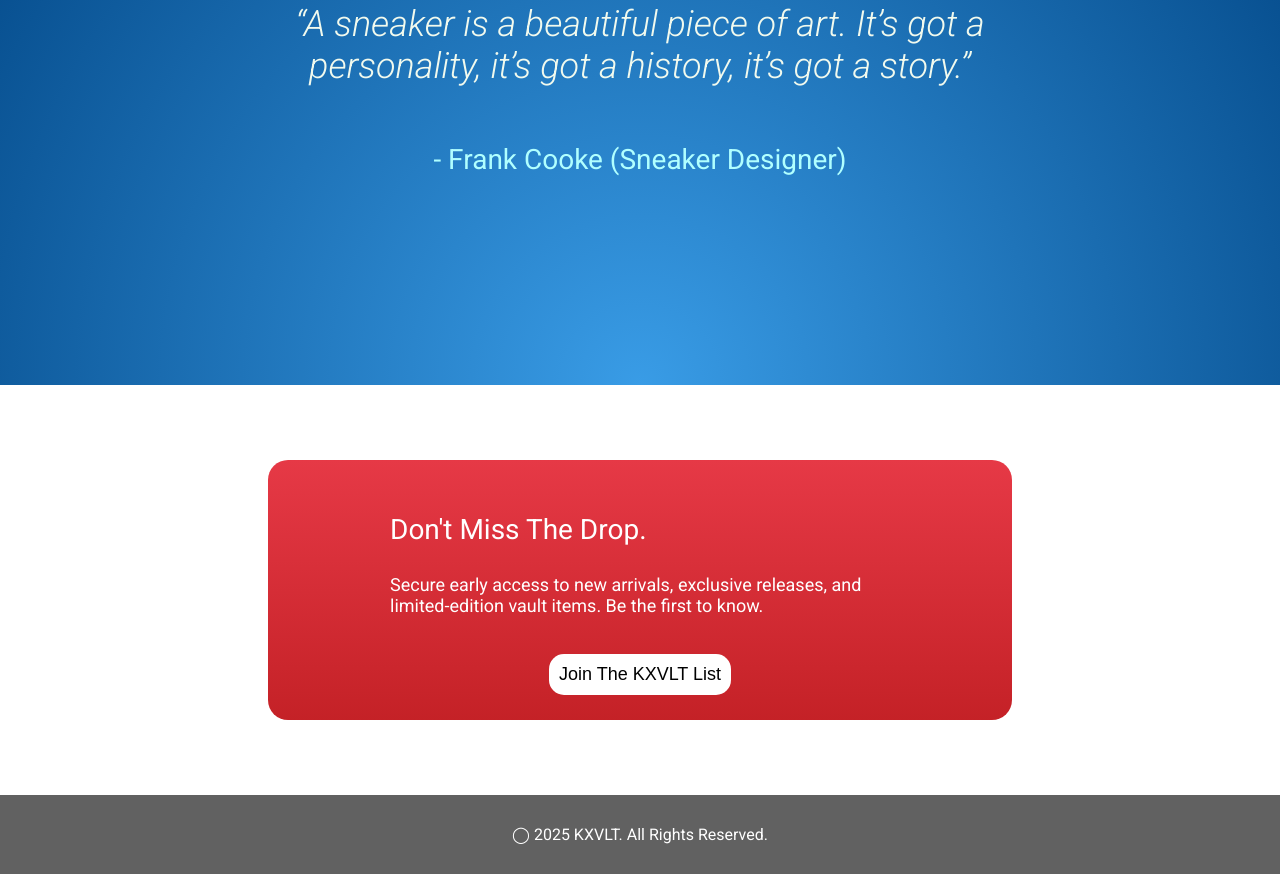
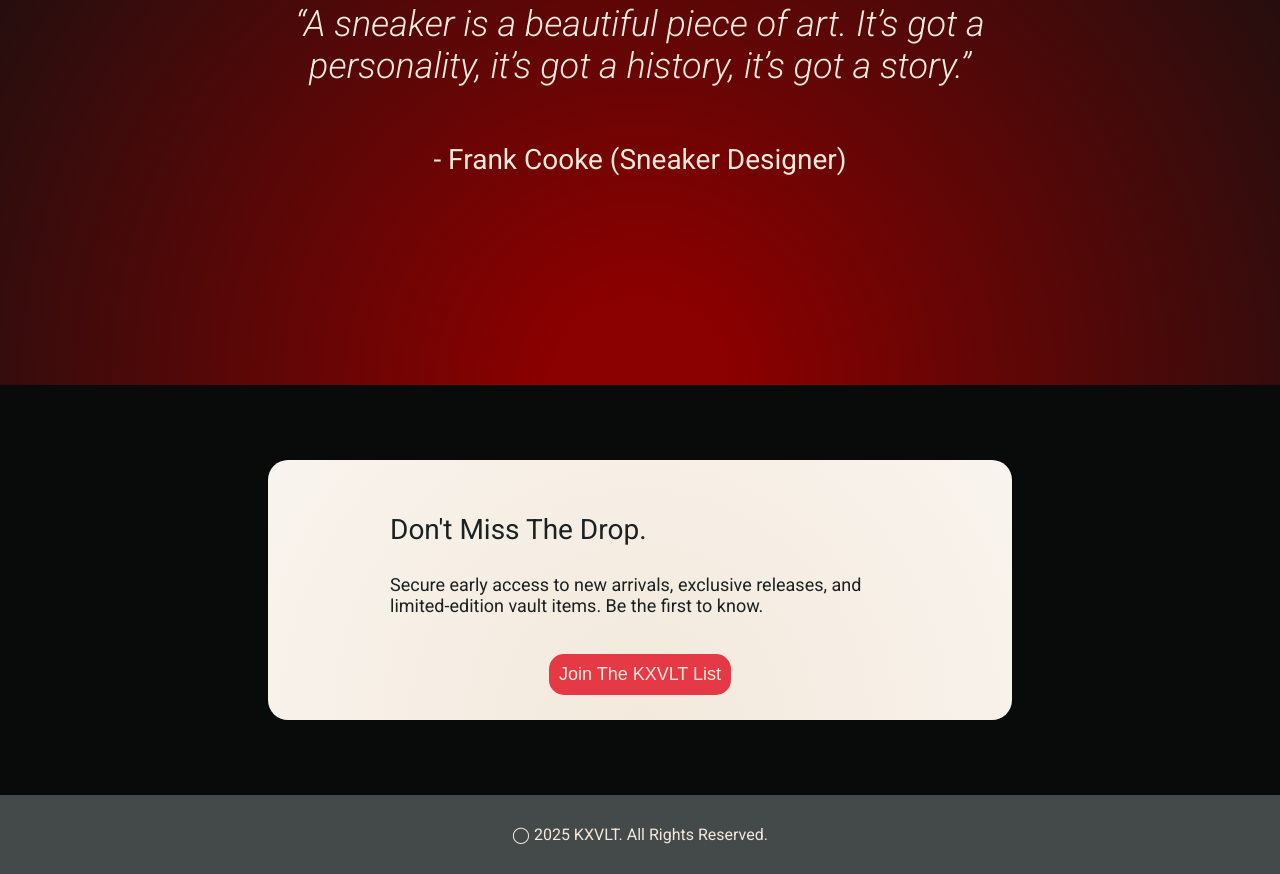
Before and after one commit to CODED-DIGNITY/KXVLT, a plain HTML site: page index.html in a window 1280 px wide. Shown: the part 1788-2662 px from the top of the page. Drawn offline with Linux system fonts and the light colour scheme.

Commit message:
finalized the colors and finished the project

```diff
--- a/style.css
+++ b/style.css
@@ -8,8 +8,8 @@
 body{
     font-family: "Roboto", sans-serif;
     margin: 0;
-    background-color: #111;
-    color: #F1FAEE;
+    background-color: #090b0b;
+    color: #F3e9dc;
 }
 
 .header{
@@ -17,7 +17,7 @@
     justify-content: space-between;
     align-items: center;
     padding: 0 50px;
-    color: #F1FAEE;
+    color: #F3e9dc;
 }
 .header .logo{
     font-size: 26px;
@@ -28,13 +28,13 @@
     font-size: 20px;
     display: flex;
     gap: 15px;
-    color: #F1FAEE;
+    color: #F3e9dc;
 }
 
 .hero{
     height: 900px;
     background: radial-gradient(circle at top, #8B0000 ,#111  ); /* primary gradient */
-    color: #F1FAEE;
+    color: #F3e9dc;
     display: flex;
     justify-content:space-around;
     align-items: center;
@@ -48,16 +48,16 @@
     font-size: 60px;
     font-weight: 900;
     margin-top: -50px;
-    color: #E63946; /* accent for header text */
+    color: rgb(230, 57, 70); /* accent for header text */
 }
 .hero .undertext{
     width: 600px;
     font-size: 24px;
-    color: #F1FAEE;
+    color: #F3e9dc;
 }
 .hero button{
     margin-top: 10px;
-    background-color: #F1FAEE; /* crimson CTA */
+    background-color: #F3e9dc; /* crimson CTA */
     font-size: 20px;
     padding: 10px 20px;
     border-radius: 15px;
@@ -91,7 +91,7 @@
     padding: 50px;
 }
 .info .head{
-    color: #F1FAEE;
+    color: #F3e9dc;
     margin-top: -15px;
     font-size: 36px;
     font-weight: 900;
@@ -106,7 +106,7 @@
 .container .card{
     width: 250px;
     border-radius: 25px;  /* deep navy card background */
-    color: #F1FAEE;
+    color: #F3e9dc;
     display: flex;
     flex: 0 1 100%;
     flex-direction: column;
@@ -137,8 +137,7 @@
 
 .quote{
     min-height: 600px;
-    background:radial-gradient( circle at bottom,#399ce6,#004483) ; /* deep navy */
-    color: #F1FAEE;
+    background: radial-gradient(circle at bottom, #8B0000 10% ,#111  );
     display: flex;
     flex-direction: column;
     justify-content: center;
@@ -151,24 +150,23 @@
     max-width: 60%;
     font-size: 36px;
     font-weight: 300;
-    color: #F1FAEE;
+    color: #F3e9dc;
 }
 .quote .speaker{
     font-size: 28px;
     margin-top: 20px;
-    color: #b0ffff; /* crimson accent */
+    color: #F3e9dc; /* crimson accent */
 }
 
 .cta{
-    background-color: white;
     padding: 75px 20px;
 }
 .cta-box{
     margin: 0px auto;
     width: 60%;
-    background:linear-gradient(0deg,hsl(358, 71%, 45%),#E63946);
+    background:radial-gradient( circle at bottom,#F3E9DC ,#f9f4ee) ;
     border-radius: 20px;
-    color: white;
+    color: #1b2021;
     padding: 25px;
     display: flex;
     justify-content: space-around;
@@ -184,8 +182,8 @@
     font-size: 18px;
 }
 .cta-box button{
-    background-color: white;
-    color: black;
+    background-color: #E63946;
+    color: #F3E9DC;
     border: none;
     border-radius: 15px;
     font-size: 18px;
@@ -199,8 +197,8 @@
 }
 
 .footer{
-    background-color:#616161; /* deep navy footer */
-    color: white;
+    background-color:#44494a; /* deep navy footer */
+    color: #F3e9dc;
     text-align: center;
     padding: 30px;
 }
```
